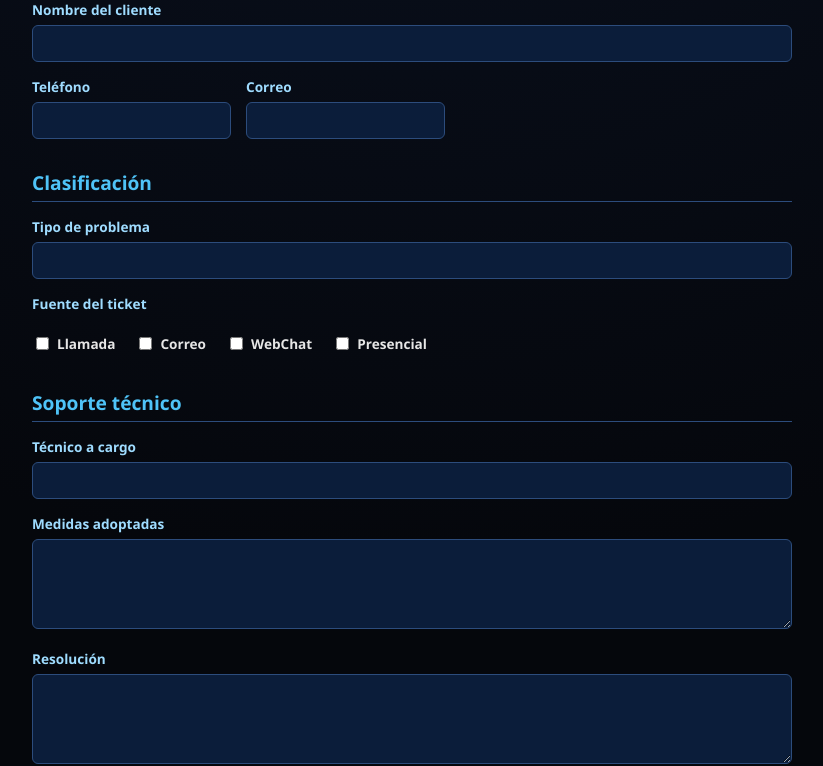
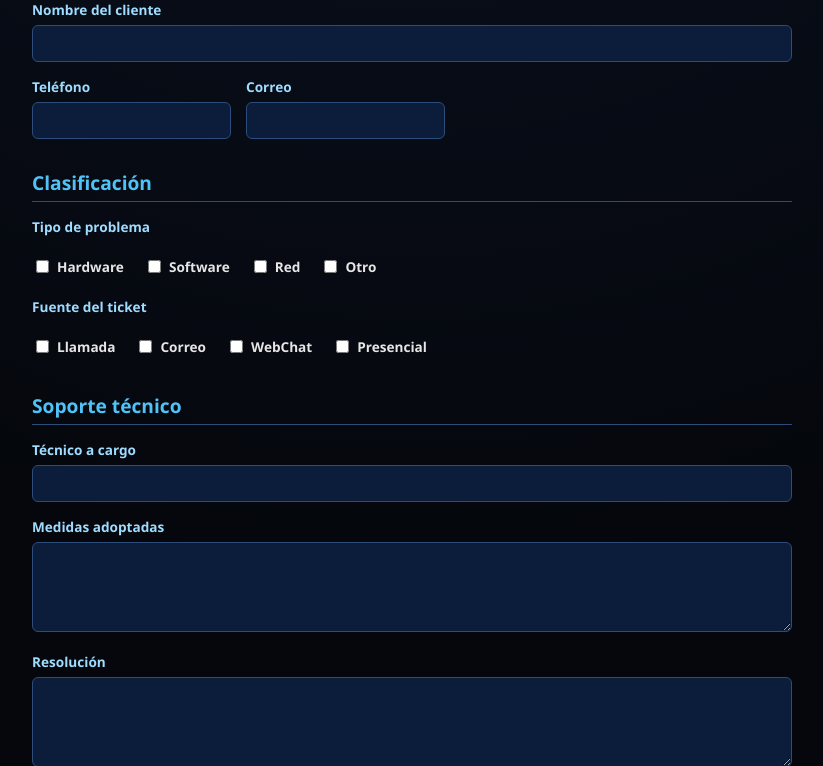
Before and after one commit to CarlokyOP/gestion-de-usuario, a Flask app: page /tickets/create in a window 1280 px wide. Shown: the part 617-1383 px from the top of the page, without its empty margins (228-1051 px from the left). Run offline with Flask 3, Linux system fonts and the light colour scheme.

Commit message:
Update ticket_form.html

```diff
--- a/app/templates/ticket_form.html
+++ b/app/templates/ticket_form.html
@@ -74,8 +74,16 @@
         <h2 class="section-title">Clasificación</h2>
 
         <label>Tipo de problema</label>
-        <input type="text" name="tipo_problema"
-               value="{{ ticket.tipo_problema if ticket else '' }}">
+<div class="checkbox-group">
+    {% for p in ["Hardware","Software","Red","Otro"] %}
+    <label class="checkbox-item">
+        <input type="checkbox" name="tipo_problema" value="{{ p }}"
+        {% if ticket and p in (ticket.tipo_problema or '') %}checked{% endif %}>
+        {{ p }}
+    </label>
+    {% endfor %}
+</div>
+
 
         <label>Fuente del ticket</label>
         <div class="checkbox-group">
```
